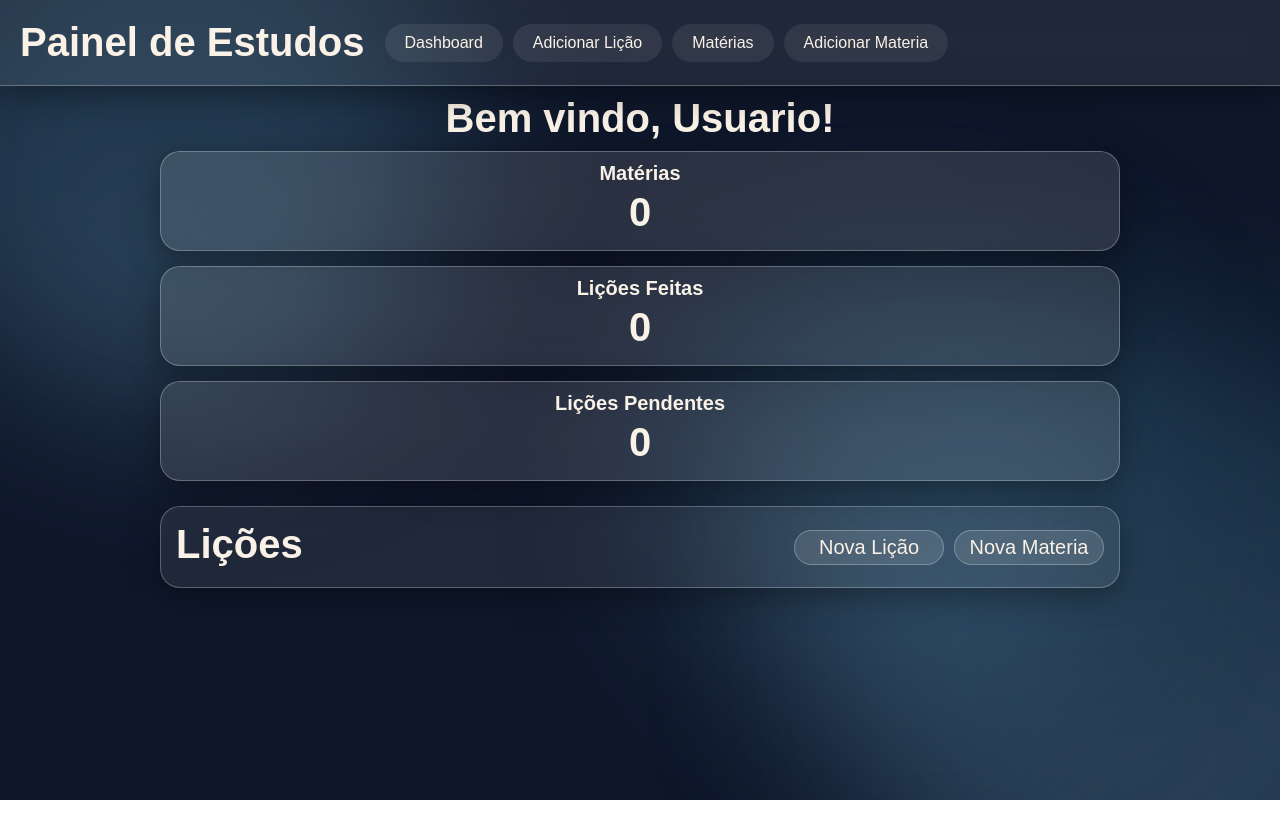
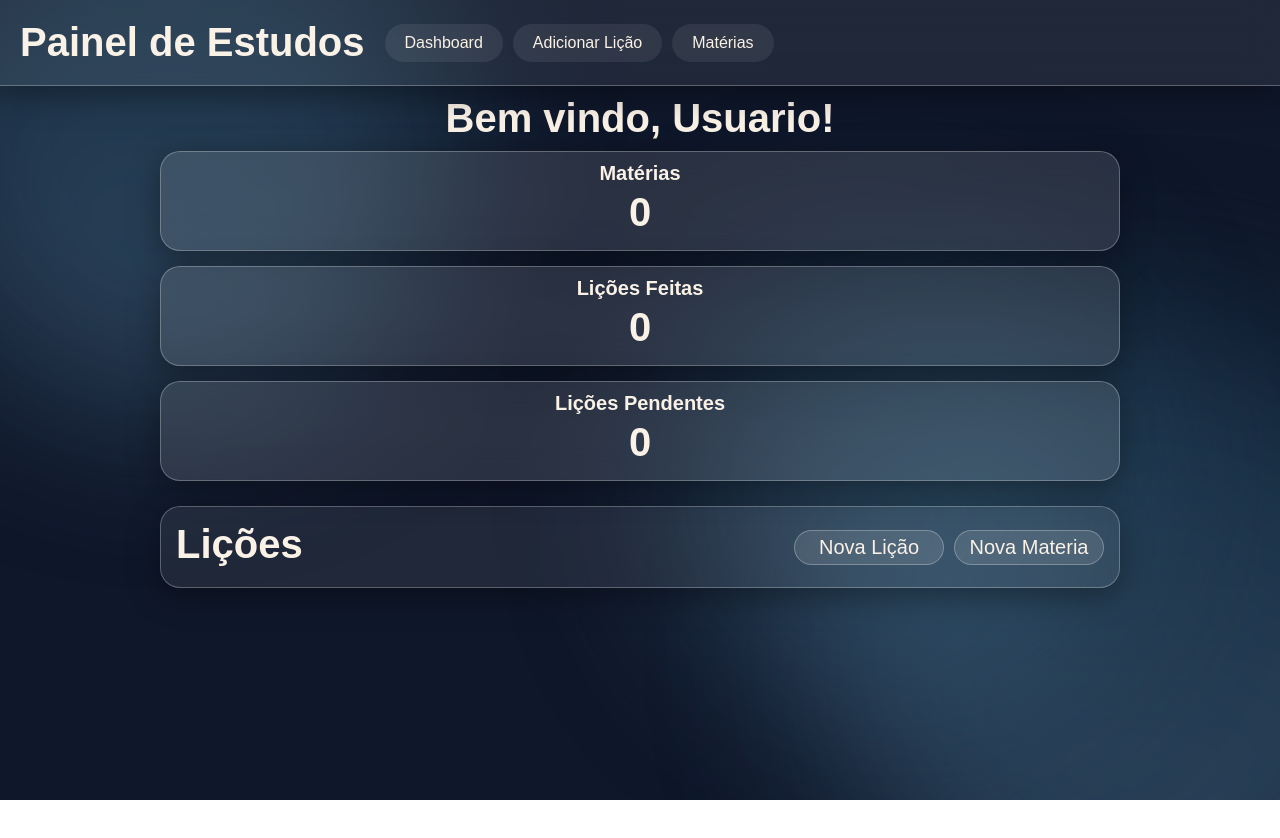
Before and after one commit to AurocaAmaFarofa/Study-Dashboard, a plain HTML site: page index.html in a window 1280 px wide. Drawn offline with Linux system fonts and the light colour scheme.

Commit message:
fix: header

```diff
--- a/index.html
+++ b/index.html
@@ -59,7 +59,6 @@
           data-pagina="materias"
           >Matérias</a
         >
-        <a href="">Adicionar Materia</a>
         <i class="fa-solid fa-bars none"></i>
       </nav>
     </header>
```
